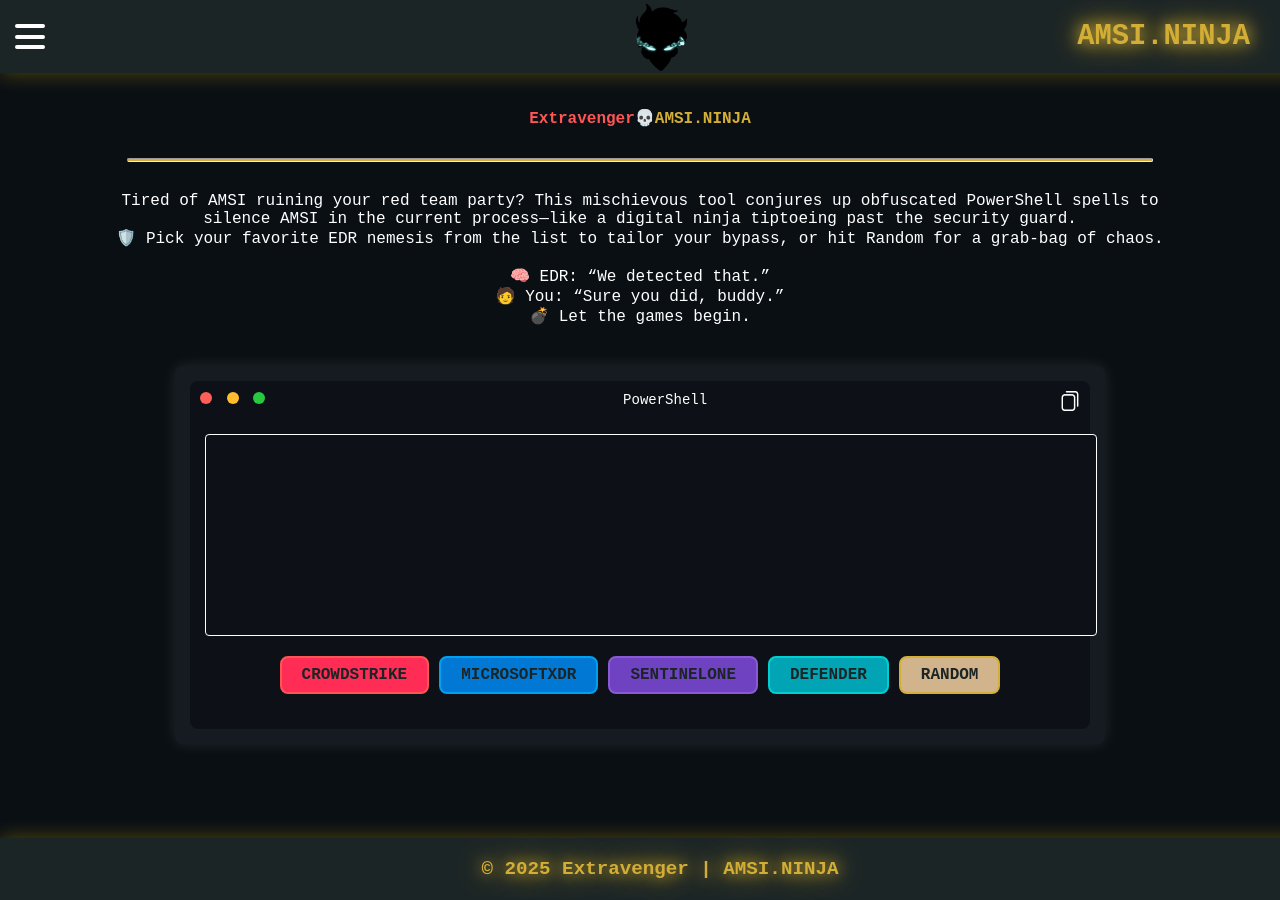
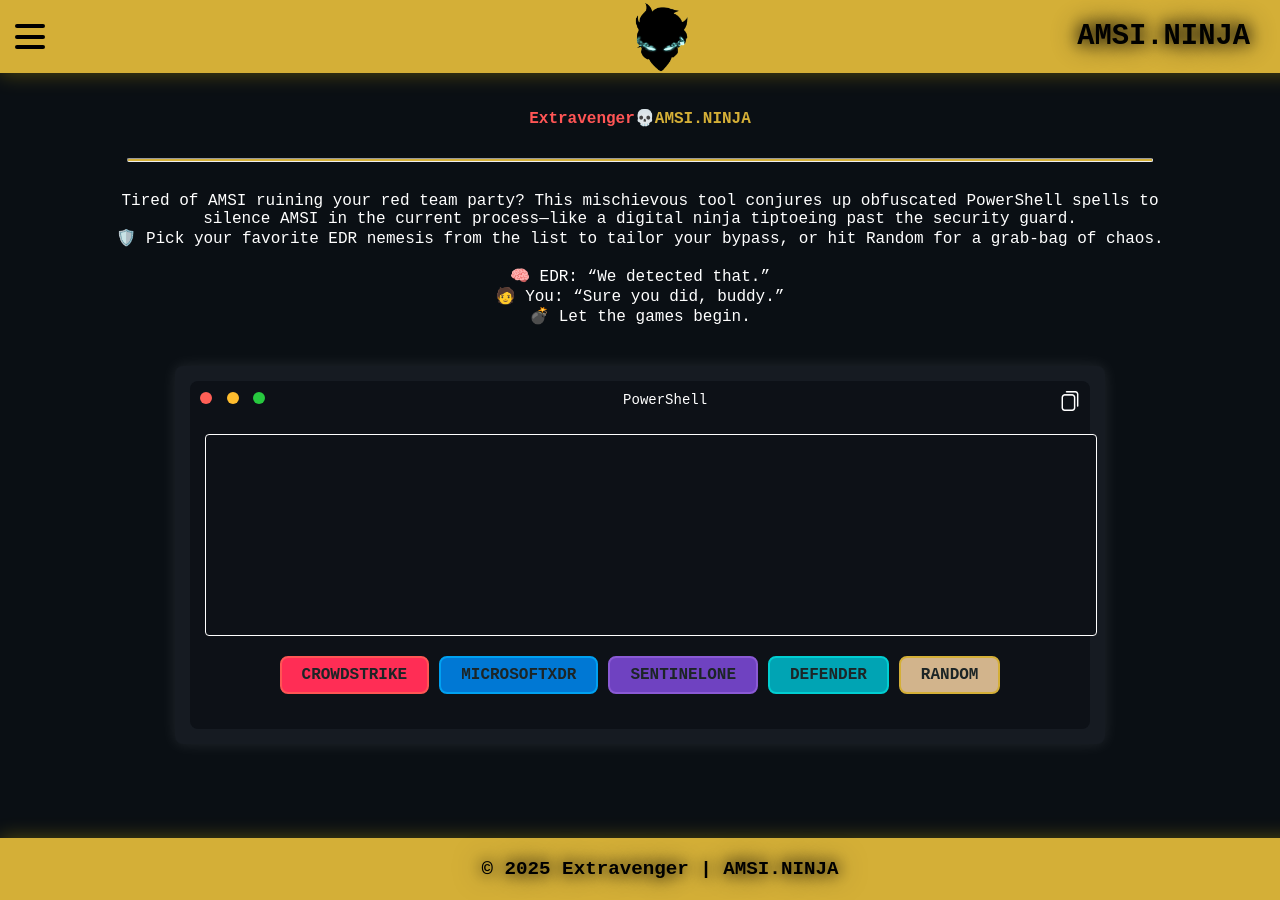
Before and after one commit to Extravenger/extravenger.github.io, a Jekyll site: the page amsininja/index.html, which Jekyll copies as it is, in a window 1280 px wide. Built offline with Jekyll 4.4.1, drawn with Linux system fonts in a browser that asks for light colours.

Commit message:
Update style.css

```diff
--- a/amsininja/css/style.css
+++ b/amsininja/css/style.css
@@ -1,4 +1,4 @@
-/* General Reset and Base Stylest */
+/* General Reset and Base Styles */
 body {
     background-color: #0a0f14;
     color: #FFFFFF;
@@ -12,7 +12,7 @@
     display: flex;
     justify-content: flex-end;
     align-items: center;
-    background: #1C2526;
+    background: #D4AF37;
     padding: 20px;
     box-shadow: 0 0 20px rgba(255, 215, 0, 0.3);
     position: fixed;
@@ -24,8 +24,8 @@
 .logo-container {
     font-size: 1.8rem;
     font-weight: bold;
-    color: #D4AF37;
-    text-shadow: 0 0 10px #D4AF37, 0 0 20px #D4AF37;
+    color: #000000;
+    text-shadow: 0 0 10px #000000, 0 0 20px #000000;
     animation: flicker 1.5s infinite alternate;
 }
 
@@ -41,9 +41,9 @@
 }
 
 @keyframes flicker {
-    0% { opacity: 1; text-shadow: 0 0 10px #D4AF37, 0 0 20px #D4AF37; }
-    50% { opacity: 0.8; text-shadow: 0 0 5px #D4AF37, 0 0 10px #D4AF37; }
-    100% { opacity: 1; text-shadow: 0 0 15px #D4AF37, 0 0 30px #D4AF37; }
+    0% { opacity: 1; text-shadow: 0 0 10px #000000, 0 0 20px #000000; }
+    50% { opacity: 0.8; text-shadow: 0 0 5px #000000, 0 0 10px #000000; }
+    100% { opacity: 1; text-shadow: 0 0 15px #000000, 0 0 30px #000000; }
 }
 
 /* Hamburger Menu */
@@ -62,7 +62,7 @@
 }
 
 .burger div {
-    background-color: #FFFFFF;
+    background-color: #000000;
     width: 100%;
     height: 4px;
     border-radius: 4px;
@@ -281,7 +281,7 @@
     background-color: #D2B48C;
     color: #1C2526;
     border-radius: 8px;
-    font-family: 'Courier New', monospace;
+    font-family: 'Courier New', Courier, monospace;
     font-weight: bold;
     text-transform: uppercase;
     transition: all 0.3s ease-in-out;
@@ -469,7 +469,7 @@
     display: flex;
     justify-content: center;
     align-items: center;
-    background: #1C2526;
+    background: #D4AF37;
     padding: 20px;
     box-shadow: 0 0 20px rgba(255, 215, 0, 0.3);
     position: fixed;
@@ -480,8 +480,8 @@
 .footer-text {
     font-size: 1.2rem;
     font-weight: bold;
-    color: #D4AF37;
-    text-shadow: 0 0 10px #D4AF37, 0 0 20px #D4AF37;
+    color: #000000;
+    text-shadow: 0 0 10px #000000, 0 0 20px #000000;
     animation: flicker 1.5s infinite alternate;
 }
 
```
